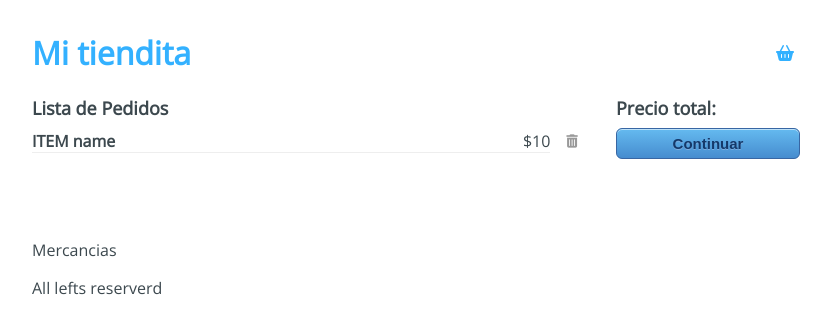
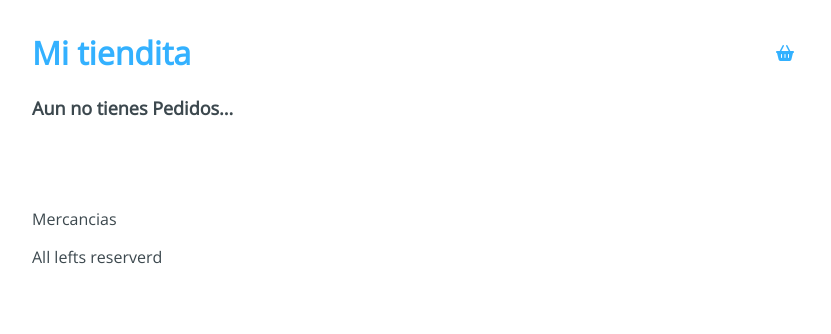
Before and after one commit to KrisMoralesZ/Store-with-React, a React app: page /checkout in a window 1280 px wide. Shown: the top 334 px of the page, without its empty margins (224-1055 px from the left). Built offline with nearby package versions, Linux system fonts and the light colour scheme.

Commit message:
Checkout addToCart & remove

```diff
--- a/src/containers/Checkout.jsx
+++ b/src/containers/Checkout.jsx
@@ -1,28 +1,57 @@
-import React from 'react';
+import React, { useContext } from 'react';
 import { Link } from 'react-router-dom';
 import '../styles/components/Checkout.css';
+import AppContext from '../context/AppContext';
 
 const Checkout = () => {
+  const { state, removeFromCart } = useContext(AppContext);
+  const { cart } = state;
+
+  const handleRemove = product => () => {
+    removeFromCart(product);
+  };
+
+  const handleSumTotal = () => {
+    const reducer = (accumulator, currentValue) =>
+      accumulator + currentValue.price;
+
+    const sum = cart.reduce(reducer, 0);
+
+    return sum;
+  }
   return (
     <div className="Checkout">
       <div className="Checkout-content">
-        <h3>Lista de Pedidos</h3>
+        {cart.length > 0 ? <h3>Lista de Pedidos:</h3> : <h3>Aun no tienes Pedidos...</h3>}
+        {cart.map((item) => (
           <div className="Checkout-item">
             <div className="Checkout-element">
-            <h4>ITEM name</h4>
-            <span>$10</span>
+              <h4>
+                {item.title}
+              </h4>
+              <span>
+                {item.price}
+              </span>
             </div>
-          <button type="button">
+            <button
+              type="button"
+              onClick={handleRemove(item)}
+            >
               <i className="fas fa-trash-alt" />
             </button>
           </div>
+        ))}
       </div>
+      {cart.length > 0 && (
         <div className="Checkout-sidebar">
-        <h3>Precio total:</h3>
+          <h3>
+            {`Precio Total: $ ${handleSumTotal()}`}
+          </h3>
           <Link to="/checkout/information">
             <button type="button">Continuar</button>
           </Link>
         </div>
+      )}
     </div>
   );
 };
```
Lines whose indentation alone changed are shown as unchanged.
